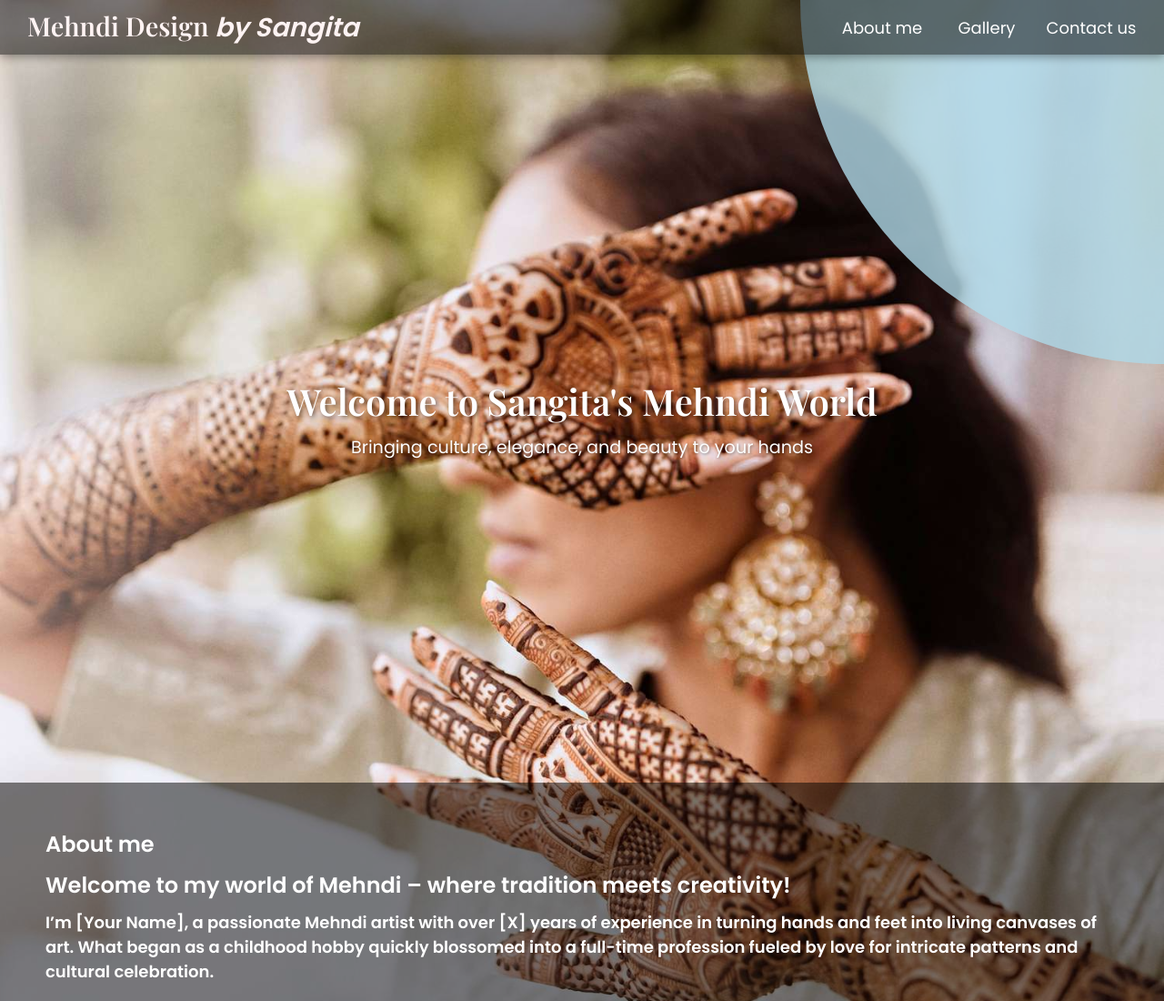
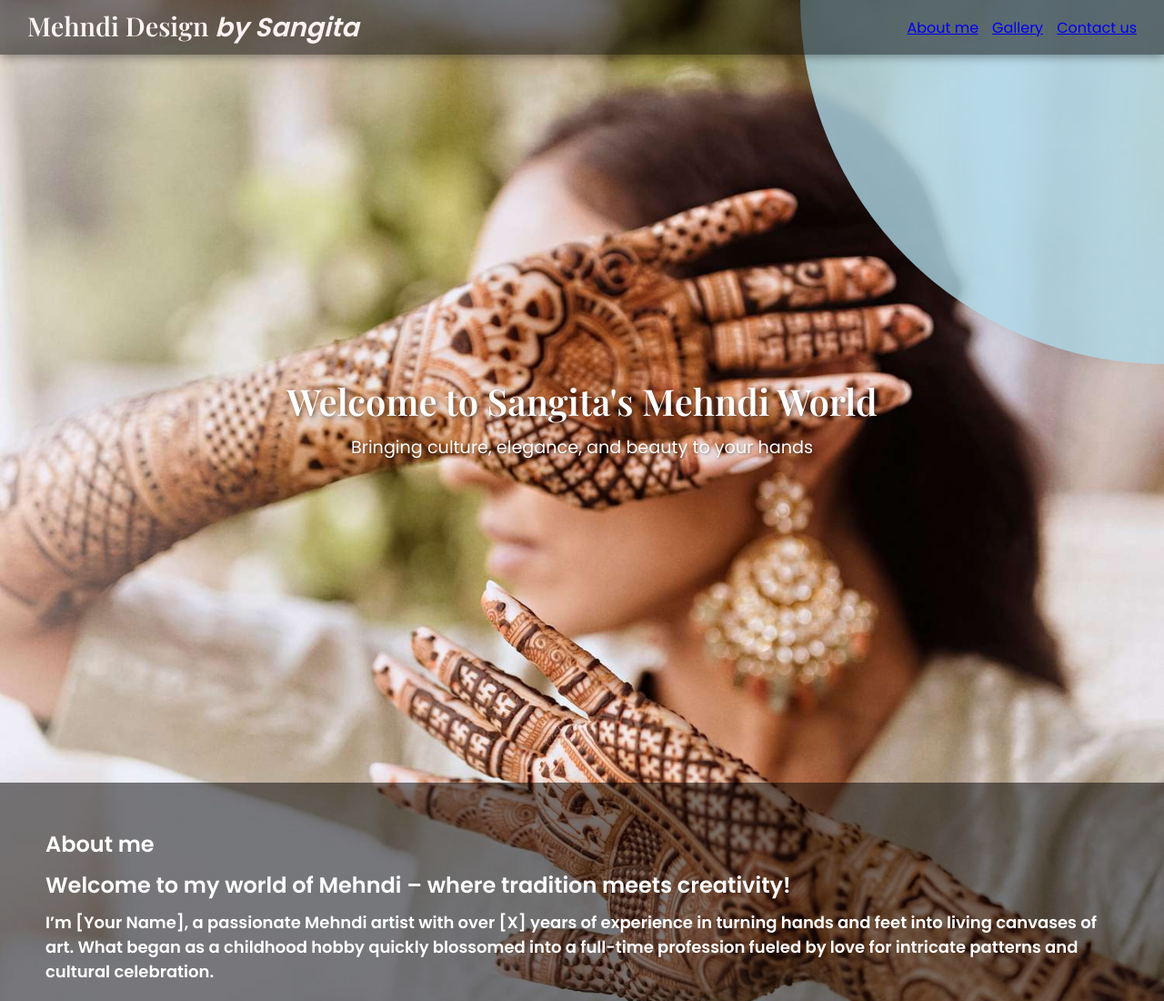
Before and after one commit to growbyNI/mehndi-webiste, a plain HTML site: page index.html in a window 1280 px wide. Shown: the top 1100 px of the page at 91% size. Drawn offline with nearby package versions, Linux system fonts and the light colour scheme.

Commit message:
Update index.html

```diff
--- a/index.html
+++ b/index.html
@@ -28,9 +28,9 @@
                 </h1>
             </div>
             <div class="btn-top">
-                <button href="#aboutme">About me</button>
-                <button href="#gallery">Gallery</button>
-                <button href="#contact-us">Contact us</button>
+                <a href="#aboutme">About me</a>
+                <a href="#gallery">Gallery</a>
+                <a href="#contact-us">Contact us</a>
             </div>
         </div>
     </header>
```
